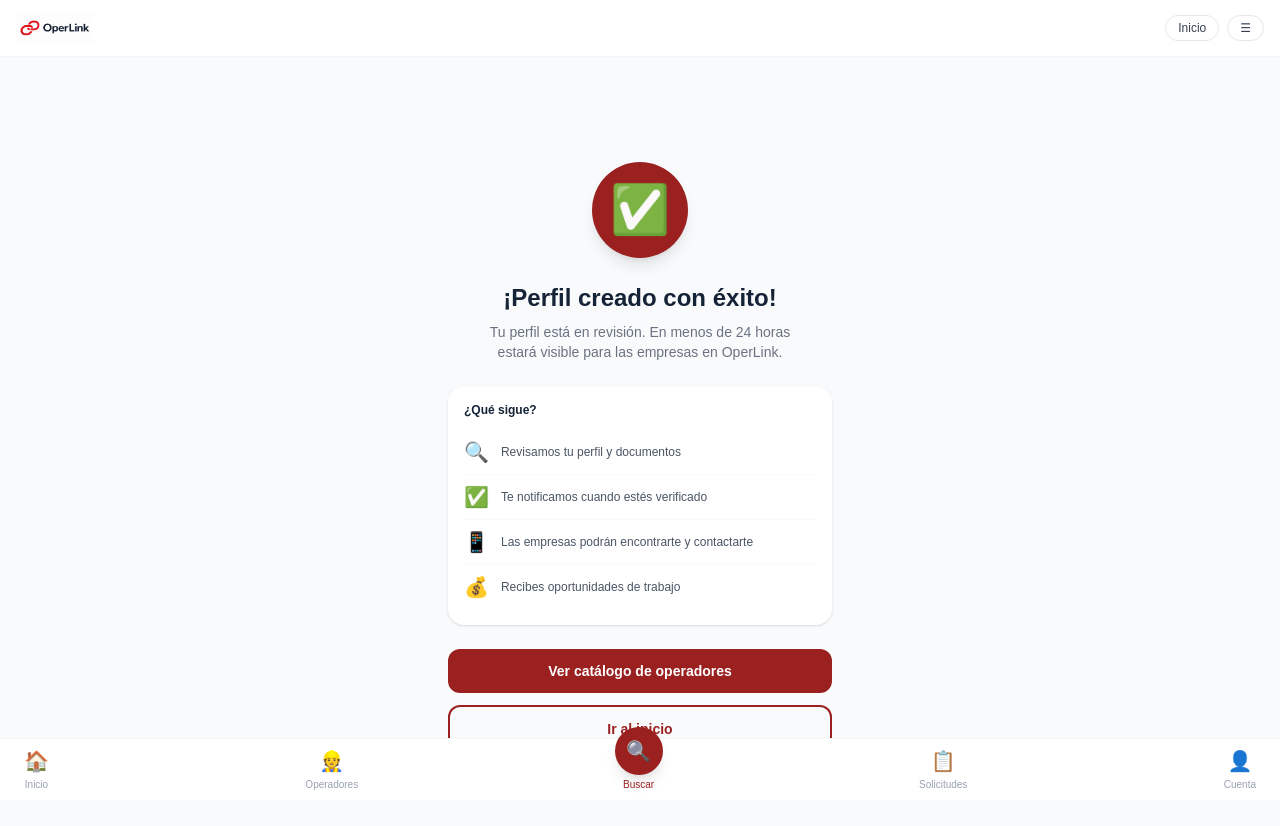
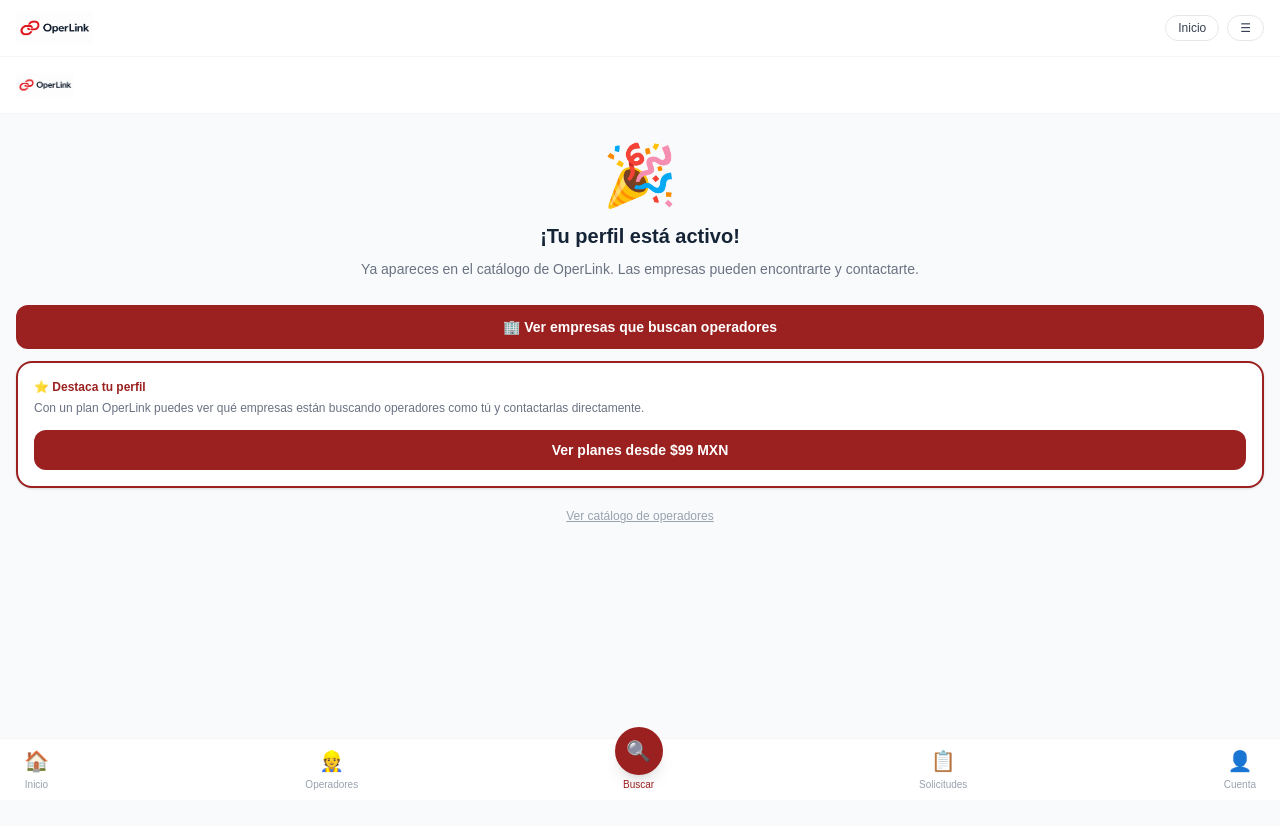
Before and after one commit to raulperezrios-ctrl/Operlink, a Next.js app: page /registro-operador/listo in a window 1280 px wide. Shown: the top 826 px of the page. Built offline with nearby package versions, Linux system fonts and the light colour scheme; no server answers.

Commit message:
pagina listo operador con CTA planes

```diff
--- a/app/registro-operador/listo/page.tsx
+++ b/app/registro-operador/listo/page.tsx
@@ -1,46 +1,89 @@
+'use client'
+
+import { useEffect, useState } from 'react'
+import { supabase } from '../../lib/supabase'
+
 export default function RegistroListo() {
+  const [operador, setOperador] = useState<any>(null)
+
+  useEffect(() => {
+    const cargar = async () => {
+      const { data: sessionData } = await supabase.auth.getSession()
+      const userId = sessionData.session?.user?.id
+      if (!userId) return
+
+      const { data } = await supabase
+        .from('operadores')
+        .select('*')
+        .eq('user_id', userId)
+        .single()
+      setOperador(data)
+    }
+    cargar()
+  }, [])
+
   return (
-    <div className="min-h-screen bg-gray-50 flex flex-col items-center justify-center px-6 text-center">
+    <div className="bg-gray-50 min-h-screen pb-24">
 
-      {/* Ícono de éxito */}
-      <div className="h-24 w-24 rounded-full flex items-center justify-center mb-6 shadow-lg" style={{backgroundColor: '#9A2120'}}>
-        <span className="text-5xl">✅</span>
+      {/* Header */}
+      <div className="bg-white px-4 py-4 border-b border-gray-100">
+        <img src="/Logo_OperLink.png" alt="OperLink" className="h-6" />
       </div>
 
-      {/* Título */}
-      <h1 className="text-2xl font-black mb-2" style={{color: '#152337'}}>
-        ¡Perfil creado con éxito!
+      {/* Contenido */}
+      <div className="px-4 py-8 flex flex-col items-center text-center">
+
+        <div className="text-6xl mb-4">🎉</div>
+        <h1 className="text-xl font-black mb-2" style={{color: '#152337'}}>
+          ¡Tu perfil está activo!
         </h1>
-      <p className="text-sm text-gray-500 mb-6 max-w-xs">
-        Tu perfil está en revisión. En menos de 24 horas estará visible para las empresas en OperLink.
+        <p className="text-sm text-gray-500 mb-6 leading-relaxed">
+          Ya apareces en el catálogo de OperLink. Las empresas pueden encontrarte y contactarte.
         </p>
 
-      {/* Pasos siguientes */}
-      <div className="w-full max-w-sm bg-white rounded-2xl shadow-sm p-4 mb-6 text-left">
-        <p className="text-xs font-bold mb-3" style={{color: '#152337'}}>¿Qué sigue?</p>
-        {[
-          {emoji: '🔍', texto: 'Revisamos tu perfil y documentos'},
-          {emoji: '✅', texto: 'Te notificamos cuando estés verificado'},
-          {emoji: '📱', texto: 'Las empresas podrán encontrarte y contactarte'},
-          {emoji: '💰', texto: 'Recibes oportunidades de trabajo'},
-        ].map((paso, i) => (
-          <div key={i} className="flex items-center gap-3 py-2 border-b border-gray-50 last:border-0">
-            <span className="text-xl">{paso.emoji}</span>
-            <p className="text-xs text-gray-600">{paso.texto}</p>
+        {/* Info del perfil */}
+        {operador && (
+          <div className="bg-white rounded-2xl shadow-sm p-4 border border-gray-100 w-full mb-6 text-left">
+            <p className="text-xs text-gray-400 mb-1">Tu perfil</p>
+            <p className="text-base font-black" style={{color: '#152337'}}>{operador.nombre} {operador.apellido}</p>
+            <p className="text-xs text-gray-500">{operador.tipo_operador} — {operador.ciudad}, {operador.estado}</p>
+            <div className="mt-2 flex items-center gap-2">
+              <span className="text-xs px-2 py-0.5 rounded-full font-semibold" style={{backgroundColor: '#dcfce7', color: '#16a34a'}}>
+                ✅ Activo
+              </span>
+              <span className="text-xs text-gray-400">{operador.experiencia_anos} años de experiencia</span>
             </div>
-        ))}
           </div>
+        )}
 
         {/* Botones */}
-      <div className="flex flex-col gap-3 w-full max-w-sm">
-        <a href="/operadores" className="w-full py-3 rounded-xl text-white font-bold text-sm text-center" style={{backgroundColor: '#9A2120'}}>
-          Ver catálogo de operadores
+        <div className="w-full flex flex-col gap-3">
+
+          <a href="/solicitudes"
+            className="w-full py-3 rounded-xl text-white font-bold text-sm text-center block"
+            style={{backgroundColor: '#9A2120'}}>
+            🏢 Ver empresas que buscan operadores
           </a>
-        <a href="/" className="w-full py-3 rounded-xl font-bold text-sm text-center border-2" style={{borderColor: '#9A2120', color: '#9A2120'}}>
-          Ir al inicio
+
+          <div className="bg-white rounded-2xl shadow-sm p-4 border-2 w-full text-left" style={{borderColor: '#9A2120'}}>
+            <p className="text-xs font-black mb-1" style={{color: '#9A2120'}}>⭐ Destaca tu perfil</p>
+            <p className="text-xs text-gray-500 mb-3 leading-relaxed">
+              Con un plan OperLink puedes ver qué empresas están buscando operadores como tú y contactarlas directamente.
+            </p>
+            <a href="/planes"
+              className="w-full py-2.5 rounded-xl font-bold text-sm text-center block"
+              style={{backgroundColor: '#9A2120', color: 'white'}}>
+              Ver planes desde $99 MXN
             </a>
           </div>
 
+          <a href="/operadores"
+            className="text-xs text-center text-gray-400 underline mt-2">
+            Ver catálogo de operadores
+          </a>
+
         </div>
-  );
+      </div>
+    </div>
+  )
 }
```
Lines whose indentation alone changed are shown as unchanged.
